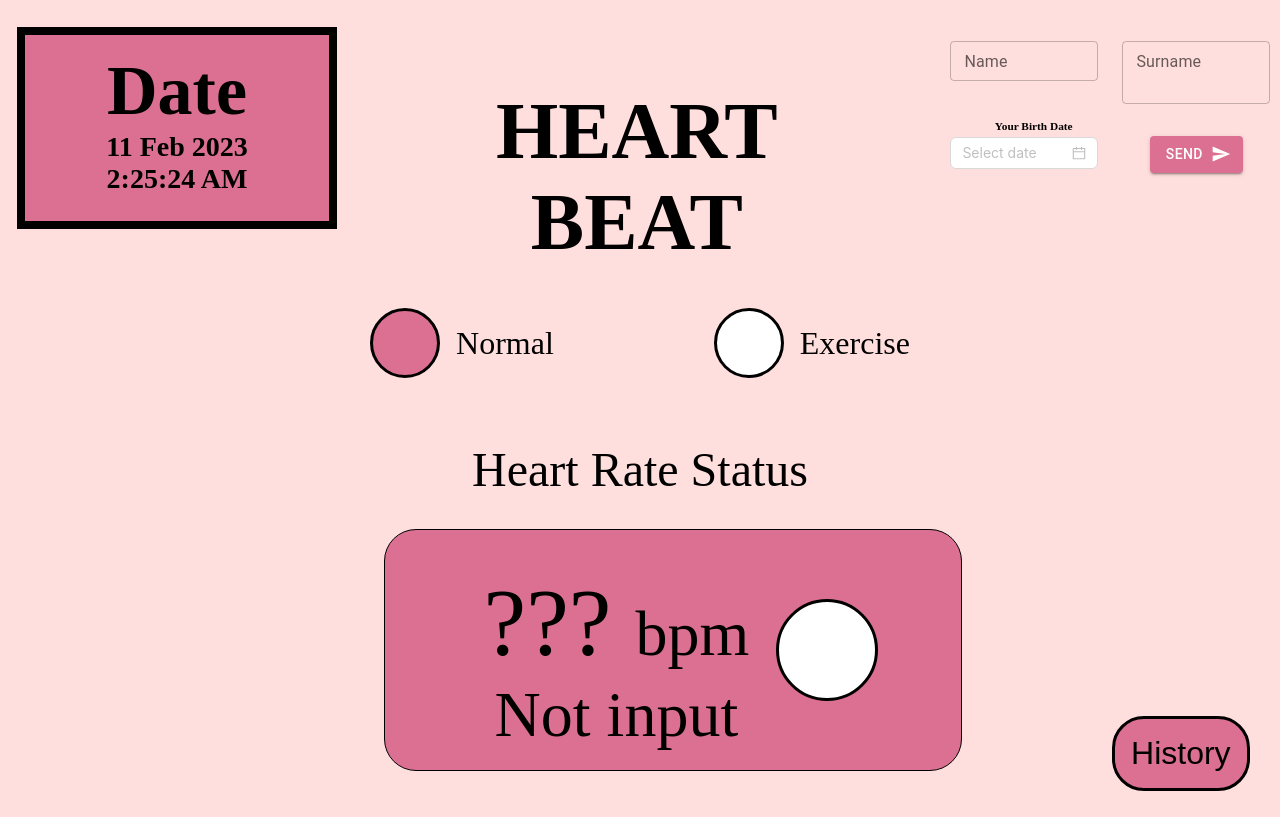
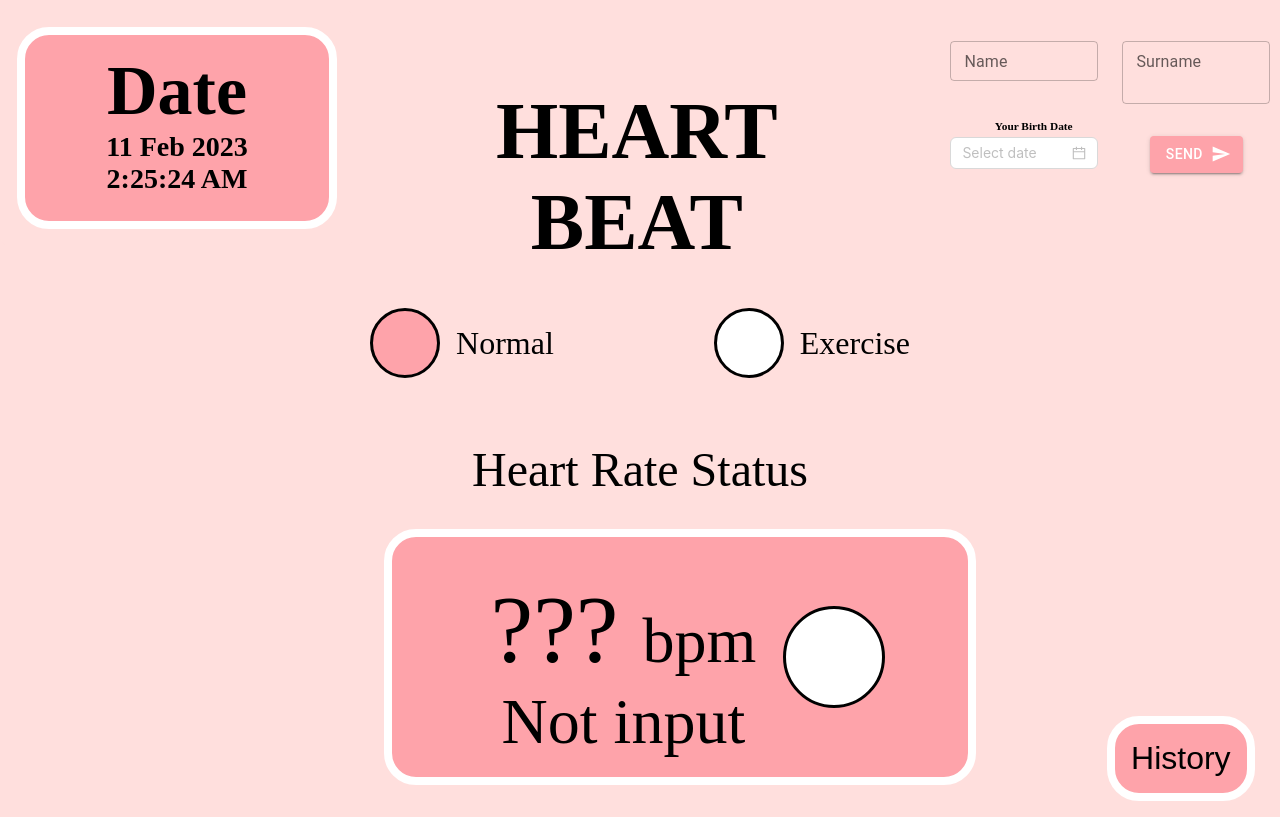
Before and after one commit to Exceed05-HeartBeat/Front-end, a React (Vite) app: page / in a window 1280 px wide. Built offline with nearby package versions, Linux system fonts and the light colour scheme; no server answers.

Commit message:
bug2:edit bug git

```diff
--- a/src/App.css
+++ b/src/App.css
@@ -21,9 +21,9 @@
 .History{
   color: black;
   font-size: 2rem;
-  border: 0.2rem solid black;
+  border: 0.5rem solid white;
   padding: 1rem;
-  background-color: palevioletred;
+  background-color: #fea3aa;
   transition: all 0.3s ease-in !important;
   border-radius: 2rem;
 }
@@ -33,13 +33,14 @@
 }
 
 .Date{
-  border: 0.5rem black solid;
+  border: 0.5rem white solid;
   font-size: 500%;
   padding: 3rem;
   color: black;
-  background-color: palevioletred;
+  background-color: #fea3aa;
   height: 10rem;
   padding-top: 1rem;
+  border-radius: 2rem;
   padding-bottom: 0.6rem;
 }
 
@@ -90,7 +91,7 @@
 }
 
 .HR_Card{
-  border: 1px solid black;
+  border: 0.5rem solid white;
   width: 36rem;
   height: 15rem;
   margin-left: 22rem;
@@ -100,13 +101,13 @@
   flex-direction: row;
   align-items: center;
   margin-top: 2rem;
-  background-color: palevioletred;
+  background-color: #fea3aa;
   gap: 1rem;
   border-radius: 2rem;
 }
 
 .btn {
-  background-color: palevioletred !important;
+  background-color: #fea3aa !important;
   transition: all 0.3s ease-in !important;
 }
 
@@ -115,7 +116,7 @@
 }
 
 .Send{
-  background-color: palevioletred;
+  background-color: #fea3aa;
   height: 2rem
 }
 
@@ -179,7 +180,7 @@
 
 
 .send{
-  background-color: palevioletred;
+  background-color: #fea3aa;
 
 }
 
--- a/src/Home.jsx
+++ b/src/Home.jsx
@@ -82,6 +82,7 @@ function Home() {
 //   };
     const onChange = (date, dateString) => {
     console.log(date, dateString);
+    setDated(dateString)
   };
   useEffect(() => {
     try {
@@ -121,7 +122,7 @@ function Home() {
     });
 
   const redBox = {
-    "backgroundColor":"palevioletred"
+    "backgroundColor":"#fea3aa"
   }
   const StatusBox = {
     "backgroundColor": CR[cr2]
@@ -196,8 +197,11 @@ function Home() {
           <DatePicker onChange={onChange} />
 
 
+
           </Space>
+
           </div>
+
       </Grid>
       <Grid item xs={6}>
         <br></br>
```
